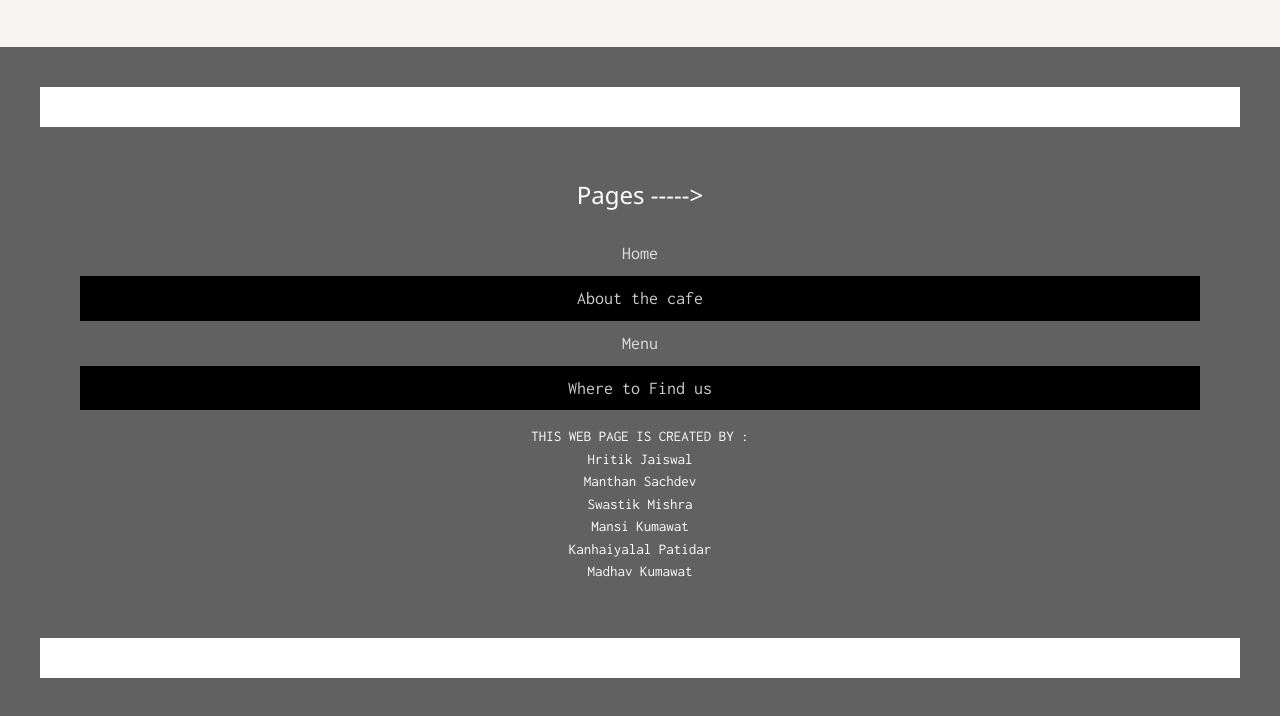
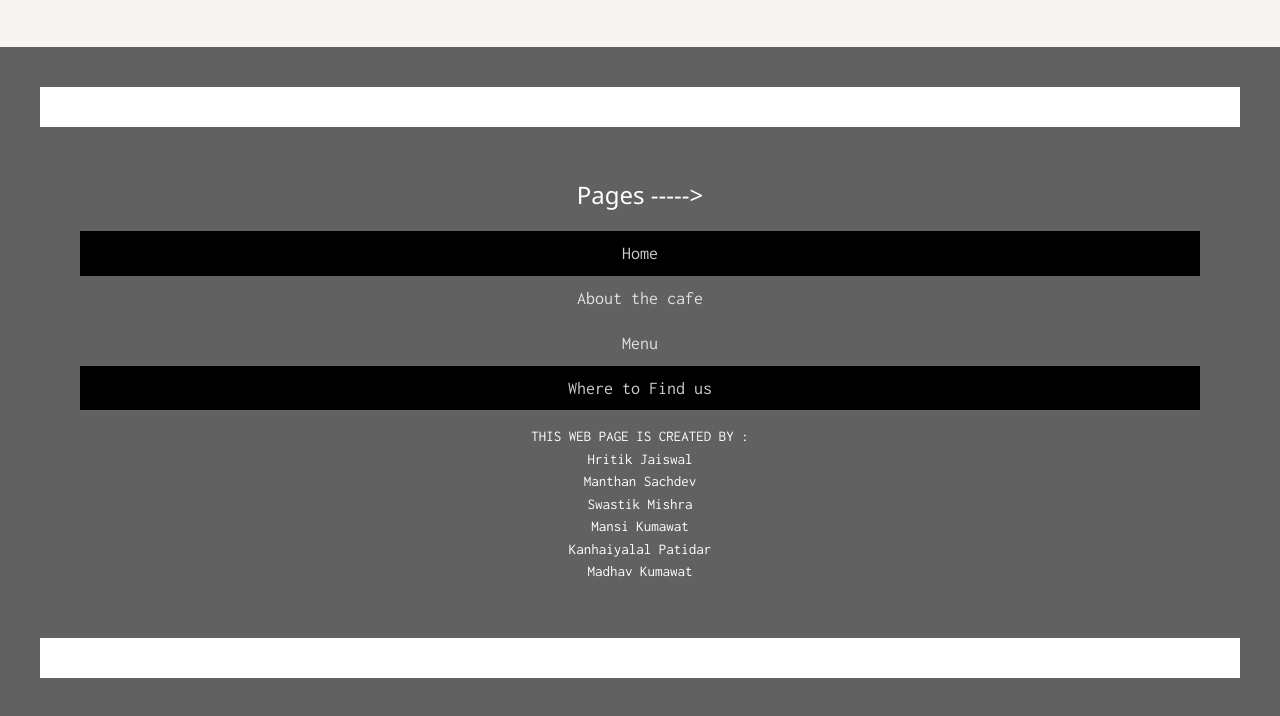
Before and after one commit to manthansachdev12/piemr, a plain HTML site: page index.html in a window 1280 px wide. Shown: the part 4422-5138 px from the top of the page. Drawn offline with nearby package versions, Linux system fonts and the light colour scheme.

Commit message:
Update index.html

```diff
--- a/index.html
+++ b/index.html
@@ -221,8 +221,8 @@
         <footer>
           <h3>Pages -----> </h3>
             <ul class="list-inline">
-                <li class="list-inline-item w3-block "><a href="#" class="w3-button">Home</a></li>
-                <li class="list-inline-item w3-button w3-block w3-black"><a href="#about" class="w3-button">About the cafe</a></li>
+                <li class="list-inline-item w3-button w3-block w3-black "><a href="#" class="w3-button">Home</a></li>
+                <li class="list-inline-item w3-block"><a href="#about" class="w3-button">About the cafe</a></li>
                 <li class="list-inline-item w3-block"><a href="#menu" class="w3-button">Menu</a></li>
                 <li class="list-inline-item w3-button w3-block w3-black"><a href="#where" class="w3-button">Where to Find us</a></li>
             </ul>
```
